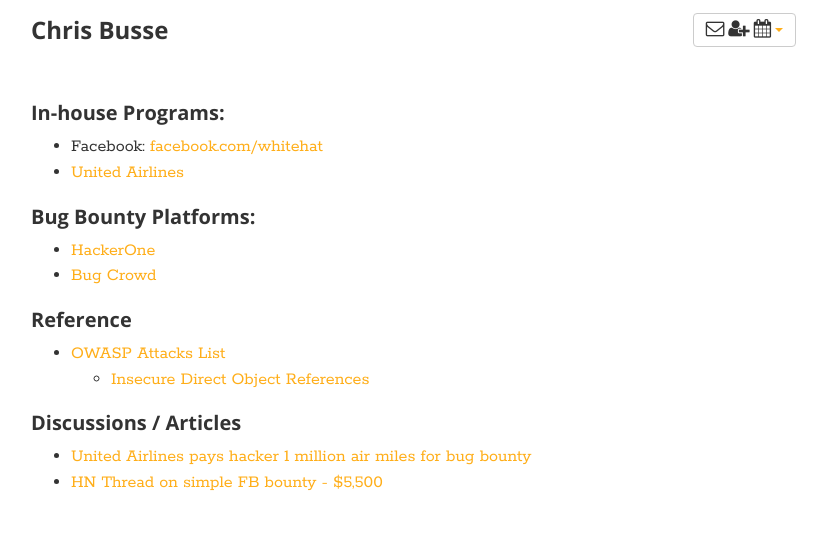
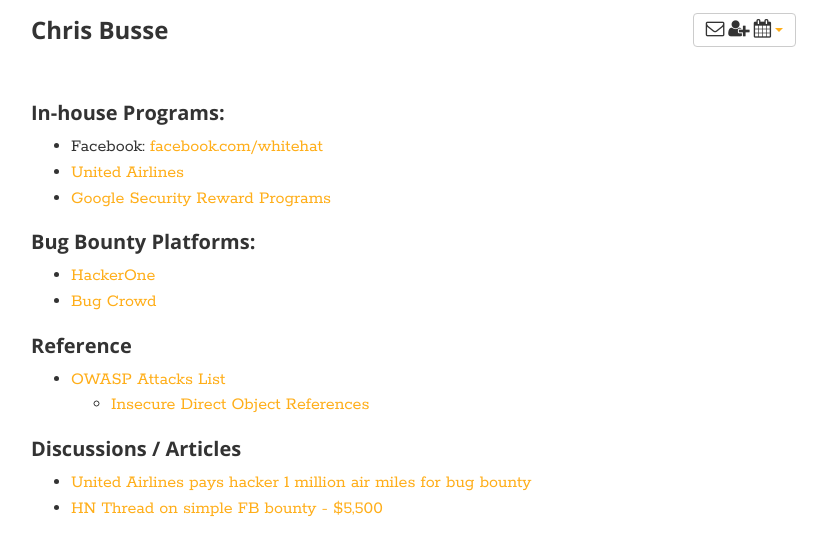
Before and after one commit to busse/site, a Jekyll site: the page built from research/bug-bounties.md, in a window 1280 px wide. Shown: the top 556 px of the page, without its empty margins (234-1061 px from the left). Built offline with Jekyll 4.4.1, drawn with Linux system fonts in a browser that asks for light colours; nearby versions of some CDN libraries.

Commit message:
Added Google Security Reward Programs

```diff
--- a/research/bug-bounties.md
+++ b/research/bug-bounties.md
@@ -6,6 +6,7 @@
 ## In-house Programs:
 * Facebook: [facebook.com/whitehat](https://www.facebook.com/whitehat/)
 * [United Airlines](http://www.united.com/web/en-US/content/Contact/bugbounty.aspx)
+* [Google Security Reward Programs](https://www.google.com/about/appsecurity/programs-home/)
 
 ## Bug Bounty Platforms:
 * [HackerOne](https://hackerone.com/)
```
